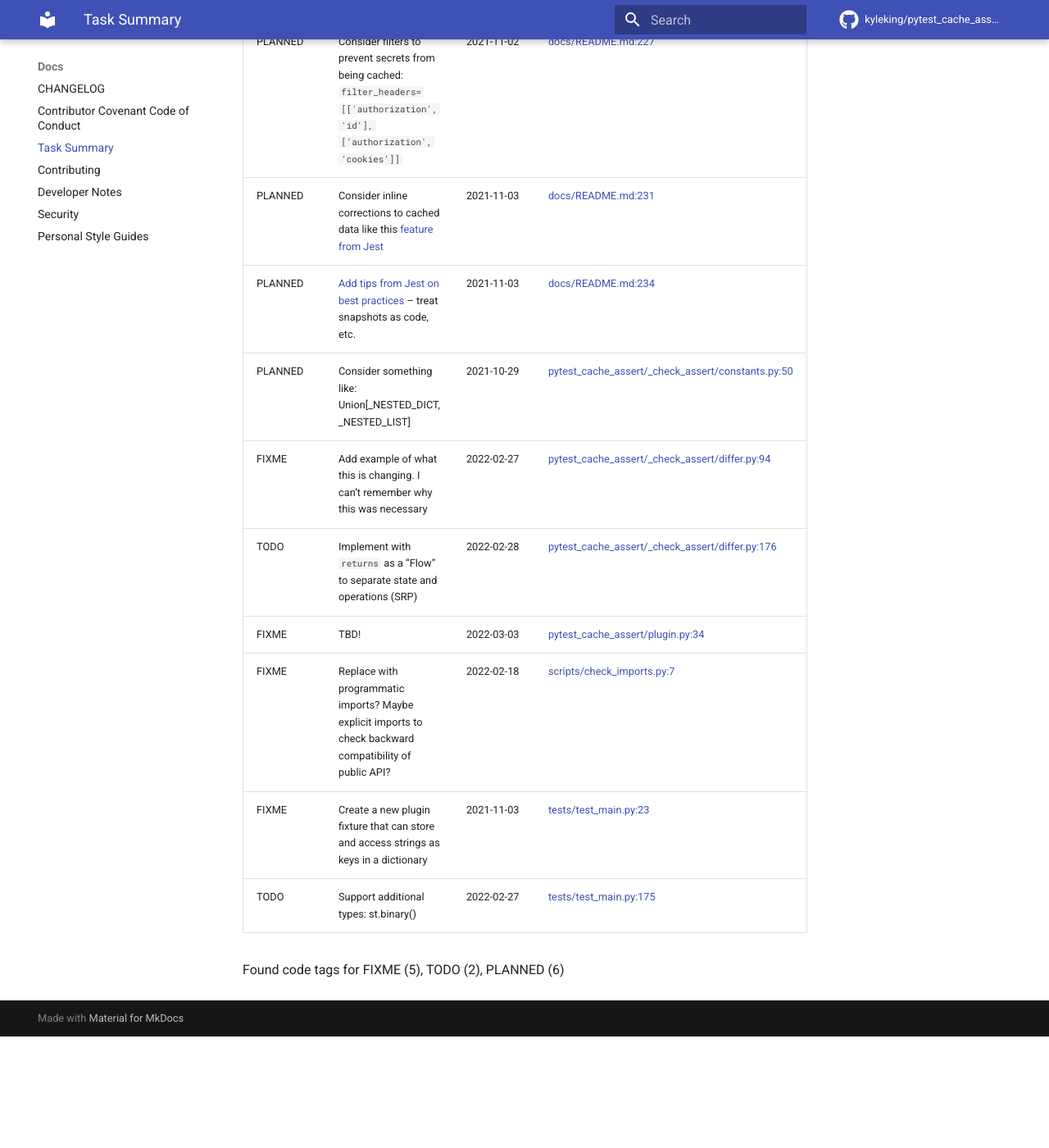
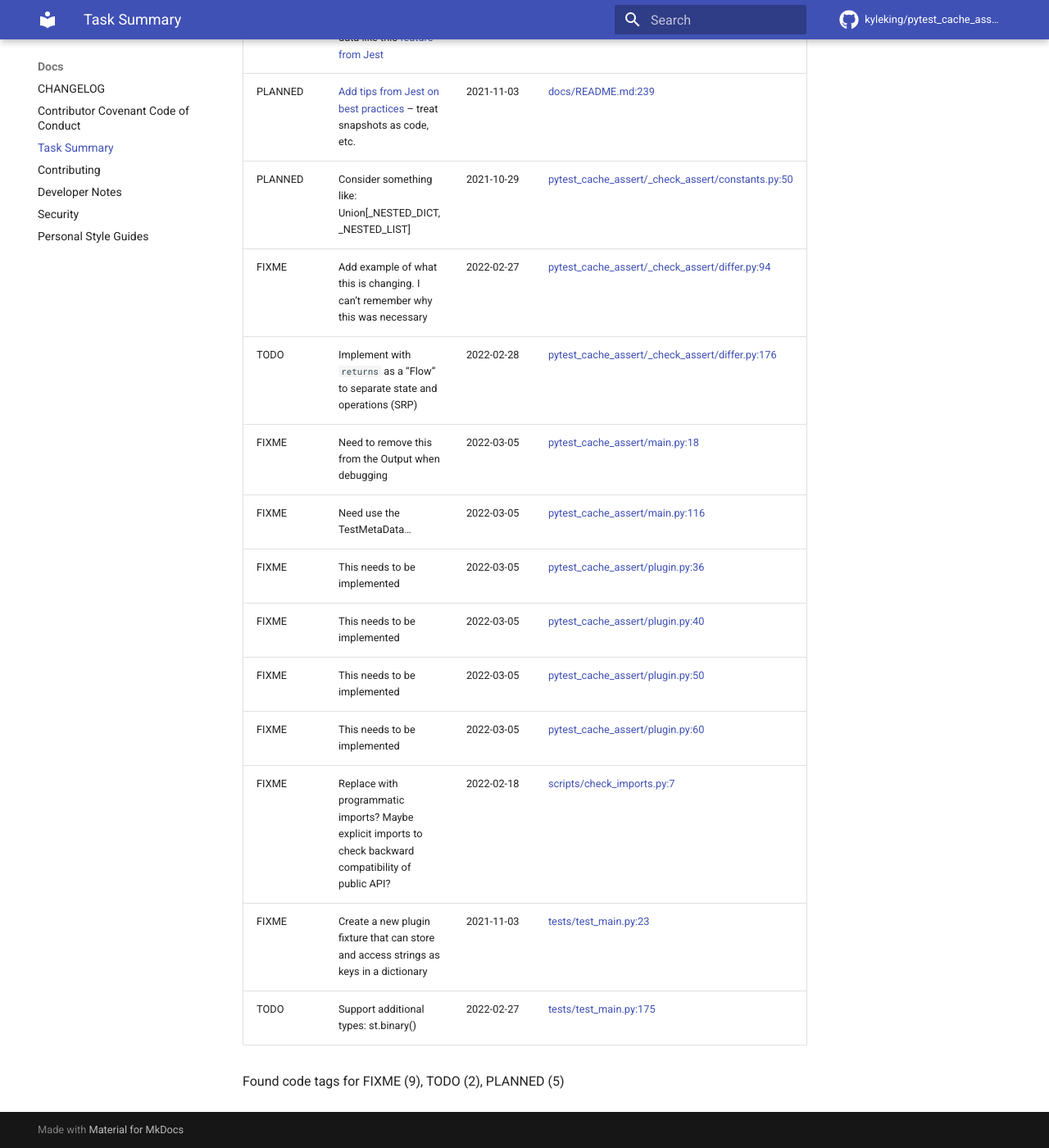
Before and after one commit to KyleKing/pytest_cache_assert, an MkDocs documentation site: the page built from docs/docs/CODE_TAG_SUMMARY.md, in a window 1280 px wide and 1400 px high, scrolled down 710 px. Shown: the whole window at 82% size. Built offline with MkDocs 1.6.1 and Material for MkDocs 9.7.7, drawn with Linux system fonts in a browser that asks for light colours; comment, search, counter and statistics services are not loaded; before the commit the page ends 1974 px from its top, so only the background shows below that; some of the changed text lies outside the part shown.

Commit message:
fix: resolve local test failures after initial refactor

```diff
--- a/docs/docs/CODE_TAG_SUMMARY.md
+++ b/docs/docs/CODE_TAG_SUMMARY.md
@@ -4,20 +4,23 @@ Auto-Generated by `pytest_cache_assert`
 
 | Type    | Comment                                                                                                                                                                                                                                                                         | Last Edit   | Source File                                                                                                                                                                                            |
 |---------|---------------------------------------------------------------------------------------------------------------------------------------------------------------------------------------------------------------------------------------------------------------------------------|-------------|--------------------------------------------------------------------------------------------------------------------------------------------------------------------------------------------------------|
-| PLANNED | Consider a record mode that will always-write to regenerate the cache while working on development                                                                                                                                                                              | 2021-11-02  | [docs/README.md:222](https://github.com/KyleKing/pytest_cache_assert/blame/64fefaeae24ddf2a1817bb41990d01605cf9dc61/docs/README.md#L186)                                                               |
-| FIXME   | Don't store variable datetime in the func_args!                                                                                                                                                                                                                                 | 2022-02-27  | [docs/README.md:225](https://github.com/KyleKing/pytest_cache_assert/blame/4e1147d1977b2f0add1b52c711b83edc220e5693/docs/README.md#L225)                                                               |
-| PLANNED | [Provide CLI arguments like `pytest-recording`](https://github.com/kiwicom/pytest-recording/blob/484bb887dd43fcaf44149160d57b58a7215e2c8a/src/pytest_recording/plugin.py#L37-L70) (`request.config.getoption("--record-mode") or "none"`) for one-time changes to configuration | 2021-11-02  | [docs/README.md:226](https://github.com/KyleKing/pytest_cache_assert/blame/59b53b867385ee55fb5d6c280931e1200f242f8c/docs/README.md#L191)                                                               |
-| PLANNED | Consider filters to prevent secrets from being cached: `filter_headers=[['authorization', 'id'], ['authorization', 'cookies']]`                                                                                                                                                 | 2021-11-02  | [docs/README.md:227](https://github.com/KyleKing/pytest_cache_assert/blame/59b53b867385ee55fb5d6c280931e1200f242f8c/docs/README.md#L192)                                                               |
-| PLANNED | Consider inline corrections to cached data like this [feature from Jest](https://jestjs.io/docs/snapshot-testing#inline-snapshots)                                                                                                                                              | 2021-11-03  | [docs/README.md:231](https://github.com/KyleKing/pytest_cache_assert/blame/0b3976e638b5f059cb1d4a8aecd008cee14ae70f/docs/README.md#L228)                                                               |
-| PLANNED | [Add tips from Jest on best practices](https://jestjs.io/docs/snapshot-testing#best-practices) -- treat snapshots as code, etc.                                                                                                                                                 | 2021-11-03  | [docs/README.md:234](https://github.com/KyleKing/pytest_cache_assert/blame/0b3976e638b5f059cb1d4a8aecd008cee14ae70f/docs/README.md#L231)                                                               |
+| PLANNED | [Provide CLI arguments like `pytest-recording`](https://github.com/kiwicom/pytest-recording/blob/484bb887dd43fcaf44149160d57b58a7215e2c8a/src/pytest_recording/plugin.py#L37-L70) (`request.config.getoption("--record-mode") or "none"`) for one-time changes to configuration | 2021-11-02  | [docs/README.md:231](https://github.com/KyleKing/pytest_cache_assert/blame/59b53b867385ee55fb5d6c280931e1200f242f8c/docs/README.md#L191)                                                               |
+| PLANNED | Consider filters to prevent secrets from being cached: `filter_headers=[['authorization', 'id'], ['authorization', 'cookies']]`                                                                                                                                                 | 2021-11-02  | [docs/README.md:232](https://github.com/KyleKing/pytest_cache_assert/blame/59b53b867385ee55fb5d6c280931e1200f242f8c/docs/README.md#L192)                                                               |
+| PLANNED | Consider inline corrections to cached data like this [feature from Jest](https://jestjs.io/docs/snapshot-testing#inline-snapshots)                                                                                                                                              | 2021-11-03  | [docs/README.md:236](https://github.com/KyleKing/pytest_cache_assert/blame/0b3976e638b5f059cb1d4a8aecd008cee14ae70f/docs/README.md#L228)                                                               |
+| PLANNED | [Add tips from Jest on best practices](https://jestjs.io/docs/snapshot-testing#best-practices) -- treat snapshots as code, etc.                                                                                                                                                 | 2021-11-03  | [docs/README.md:239](https://github.com/KyleKing/pytest_cache_assert/blame/0b3976e638b5f059cb1d4a8aecd008cee14ae70f/docs/README.md#L231)                                                               |
 | PLANNED | Consider something like: Union[_NESTED_DICT, _NESTED_LIST]                                                                                                                                                                                                                      | 2021-10-29  | [pytest_cache_assert/_check_assert/constants.py:50](https://github.com/KyleKing/pytest_cache_assert/blame/b01f775653f63d2835b2a7f5ca03e224299493fd/pytest_cache_assert/_check_assert/constants.py#L14) |
 | FIXME   | Add example of what this is changing. I can't remember why this was necessary                                                                                                                                                                                                   | 2022-02-27  | [pytest_cache_assert/_check_assert/differ.py:94](https://github.com/KyleKing/pytest_cache_assert/blame/3580b89e1b4c59945ef6bec98095bf5d7b39f47e/pytest_cache_assert/_check_assert/differ.py#L115)      |
 | TODO    | Implement with `returns` as a "Flow" to separate state and operations (SRP)                                                                                                                                                                                                     | 2022-02-28  | [pytest_cache_assert/_check_assert/differ.py:176](https://github.com/KyleKing/pytest_cache_assert/blame/cdc3849827730224b76b00ec8dc87dc59263e49f/pytest_cache_assert/_check_assert/differ.py#L199)     |
-| FIXME   | TBD!                                                                                                                                                                                                                                                                            | 2022-03-03  | [pytest_cache_assert/plugin.py:34](https://github.com/KyleKing/pytest_cache_assert/blame/bdb9422634368f2093e84c15bb4d5a9d8ab866ba/pytest_cache_assert/plugin.py#L34)                                   |
+| FIXME   | Need to remove this from the Output when debugging                                                                                                                                                                                                                              | 2022-03-05  | [pytest_cache_assert/main.py:18](https://github.com/KyleKing/pytest_cache_assert/blame/66b0ffff45131f2dd68d49568d482a88a9cc9d0f/pytest_cache_assert/main.py#L18)                                       |
+| FIXME   | Need use the TestMetaData...                                                                                                                                                                                                                                                    | 2022-03-05  | [pytest_cache_assert/main.py:116](https://github.com/KyleKing/pytest_cache_assert/blame/66b0ffff45131f2dd68d49568d482a88a9cc9d0f/pytest_cache_assert/main.py#L116)                                     |
+| FIXME   | This needs to be implemented                                                                                                                                                                                                                                                    | 2022-03-05  | [pytest_cache_assert/plugin.py:36](https://github.com/KyleKing/pytest_cache_assert/blame/66b0ffff45131f2dd68d49568d482a88a9cc9d0f/pytest_cache_assert/plugin.py#L33)                                   |
+| FIXME   | This needs to be implemented                                                                                                                                                                                                                                                    | 2022-03-05  | [pytest_cache_assert/plugin.py:40](https://github.com/KyleKing/pytest_cache_assert/blame/66b0ffff45131f2dd68d49568d482a88a9cc9d0f/pytest_cache_assert/plugin.py#L37)                                   |
+| FIXME   | This needs to be implemented                                                                                                                                                                                                                                                    | 2022-03-05  | [pytest_cache_assert/plugin.py:50](https://github.com/KyleKing/pytest_cache_assert/blame/66b0ffff45131f2dd68d49568d482a88a9cc9d0f/pytest_cache_assert/plugin.py#L45)                                   |
+| FIXME   | This needs to be implemented                                                                                                                                                                                                                                                    | 2022-03-05  | [pytest_cache_assert/plugin.py:60](https://github.com/KyleKing/pytest_cache_assert/blame/66b0ffff45131f2dd68d49568d482a88a9cc9d0f/pytest_cache_assert/plugin.py#L53)                                   |
 | FIXME   | Replace with programmatic imports? Maybe explicit imports to check backward compatibility of public API?                                                                                                                                                                        | 2022-02-18  | [scripts/check_imports.py:7](https://github.com/KyleKing/pytest_cache_assert/blame/de5c14ec02a9b3db952957a391ad4fbf317567ae/scripts/check_imports.py#L7)                                               |
 | FIXME   | Create a new plugin fixture that can store and access strings as keys in a dictionary                                                                                                                                                                                           | 2021-11-03  | [tests/test_main.py:23](https://github.com/KyleKing/pytest_cache_assert/blame/3320d9ed84f23f3ea8b0723fc38f0b71344472ed/tests/test_main.py#L18)                                                         |
 | TODO    | Support additional types: st.binary()                                                                                                                                                                                                                                           | 2022-02-27  | [tests/test_main.py:175](https://github.com/KyleKing/pytest_cache_assert/blame/44f1b774f69fc6a94ddb4279274023f2102994cc/tests/test_main.py#L175)                                                       |
 
-Found code tags for FIXME (5), TODO (2), PLANNED (6)
+Found code tags for FIXME (9), TODO (2), PLANNED (5)
 
 <!-- calcipy:skip_tags -->
--- a/pyproject.toml
+++ b/pyproject.toml
@@ -60,9 +60,13 @@ python = "^3.7.6"
 attrs-strict = ">=0.2"
 beartype = ">=0.10.0"
 dictdiffer = ">=0.9"   # Alternative: https://pypi.org/project/deepdiff/
+implements = ">=0.3.0"
 pendulum = ">=2.1.2"
+preconvert = ">=0.0.6"
 punq = ">=0.6.2"
 pytest = ">=5.0.0"
+returns = ">=0.18.0"
+ujson = ">=5.1.0"
 
 [tool.poetry.dev-dependencies]
 calcipy = { version = ">=0.14.4", extras = ["dev", "lint", "test"] }
```
Also changed, not shown: docs/docs/CHANGELOG.md (+10 -0 lines), docs/docs/DEVELOPER_GUIDE.md (+8 -5 lines), 10 other files.
